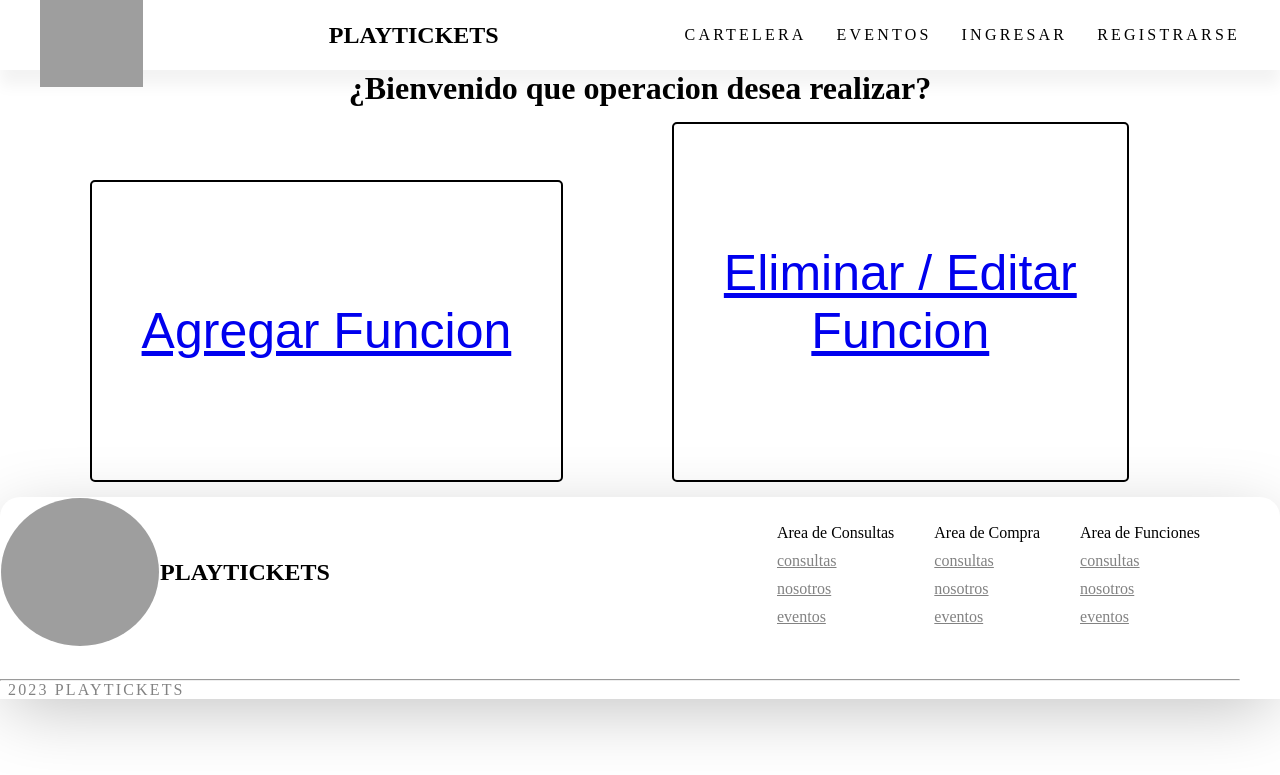
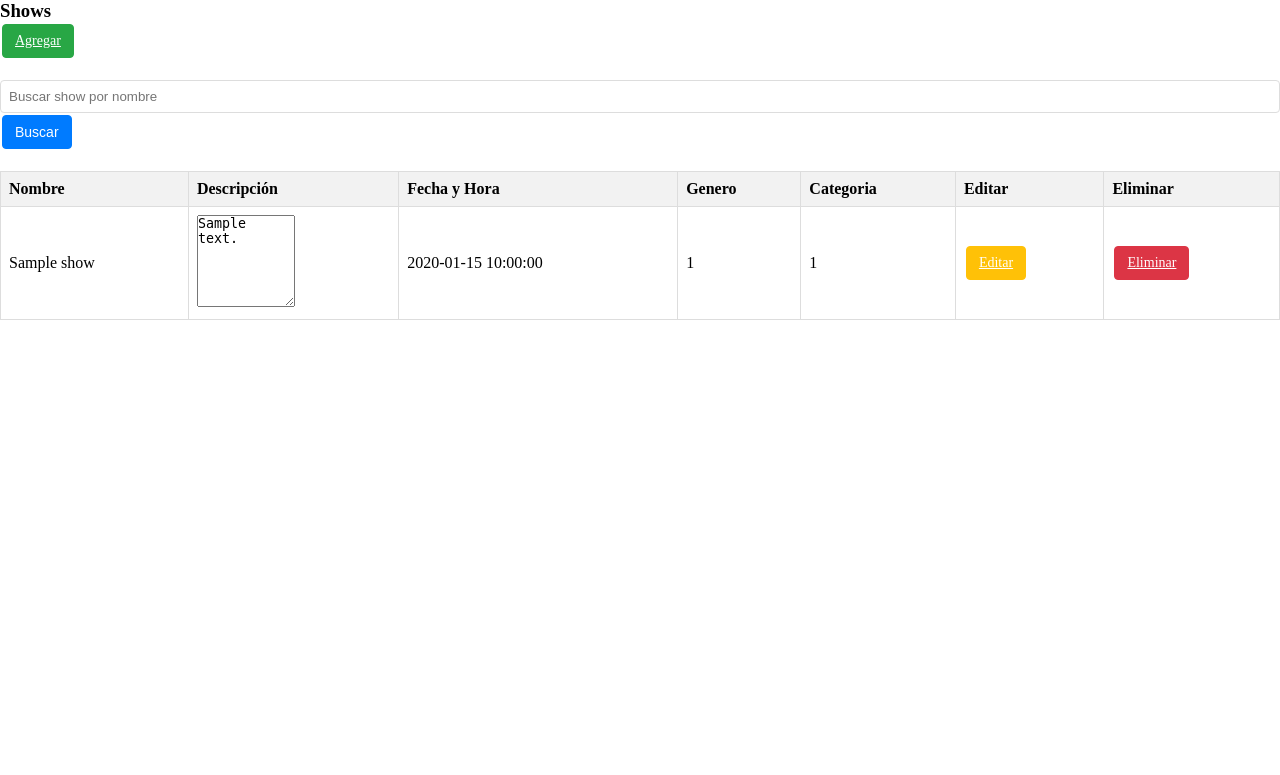
Before and after one commit to gipenayo/PlayTickets, a PHP site: page /view/supplier.php in a window 1280 px wide. Shown: the top 775 px of the page. Run offline with PHP 8.4, Linux system fonts and the light colour scheme; tables that the repository leaves empty or names only in its code hold one stand-in row (values such as "Sample post"); data that the repository does not hold is empty; grey boxes are pictures that could not be loaded.

Commit message:
show form with functionality

```diff
--- a/assets/css/main.css
+++ b/assets/css/main.css
@@ -151,6 +151,7 @@
 {
     max-width: 1240px;
     margin-bottom: -5%;
+
 }
 
 .cont_footer
--- a/assets/css/proveedor.css
+++ /dev/null
@@ -1,18 +0,0 @@
-h1{
-    text-align: center;
-}
-
-  button {
-
-
-    padding: 120px 50px;
-  font-size: 50px;
-    background-color: #ffffff;
-    color: #000000;
-    border-style: solid;
-    border-color: #000000;
-    border-radius: 5px;
-    cursor: pointer;
-    margin: 15px;
-    margin-left: 7%;
-  }
--- /dev/null
+++ b/assets/css/supplier.css
@@ -0,0 +1,100 @@
+
+/* Estilos para la tabla */
+.table {
+  width: 100%;
+  border-collapse: collapse;
+  margin-top: 20px;
+}
+
+.table th, .table td {
+  border: 1px solid #ddd;
+  padding: 8px;
+  text-align: left;
+}
+
+.table th {
+  background-color: #f2f2f2;
+}
+
+/* Estilos para los botones */
+.btn {
+  display: inline-block;
+  padding: 6px 12px;
+  margin: 2px;
+  font-size: 14px;
+  font-weight: 400;
+  line-height: 1.42857143;
+  text-align: center;
+  white-space: nowrap;
+  vertical-align: middle;
+  cursor: pointer;
+  border: 1px solid transparent;
+  border-radius: 4px;
+}
+
+.btn-primary {
+  background-color: #007bff;
+  color: #fff;
+  border-color: #007bff;
+}
+
+.btn-primary:hover {
+  background-color: #0056b3;
+  border-color: #0056b3;
+}
+
+.btn-success {
+  background-color: #28a745;
+  color: #fff;
+  border-color: #28a745;
+}
+
+.btn-success:hover {
+  background-color: #1b832f;
+  border-color: #1b832f;
+}
+
+.btn-info {
+  background-color: #17a2b8;
+  color: #fff;
+  border-color: #17a2b8;
+}
+
+.btn-info:hover {
+  background-color: #117a8b;
+  border-color: #117a8b;
+}
+
+.btn-warning {
+  background-color: #ffc107;
+  color: #fff;
+  border-color: #ffc107;
+}
+
+.btn-warning:hover {
+  background-color: #d39e00;
+  border-color: #d39e00;
+}
+
+.btn-danger {
+  background-color: #dc3545;
+  color: #fff;
+  border-color: #dc3545;
+}
+
+.btn-danger:hover {
+  background-color: #a71d2a;
+  border-color: #a71d2a;
+}
+
+/* Estilos para el formulario de búsqueda */
+.form-row {
+  margin-top: 20px;
+}
+
+.form-control {
+  width: 100%;
+  padding: 8px;
+  border: 1px solid #ddd;
+  border-radius: 4px;
+}
--- a/models/functions.php
+++ b/models/functions.php
@@ -1,10 +1,11 @@
 <?php
-// GUARDAMOS TODAS LAS FUNCIONES QUE VAMOS A USAR
+
 function database()
 {
     $user_password = getenv("MYSQL_ROOT_PASSWORD");
     $user_name = getenv("MYSQL_PASSWORD");
-    $databasename = "PlayTickets";
+    $databasename=getenv("MYSQL_DATABASE");
+    //$databasename = "PlayTickets";
     $database = new PDO('mysql:host=db;dbname=' . $databasename, $user_name, $user_password);
     $database->query("set names utf8;");
     $database->setAttribute(PDO::ATTR_EMULATE_PREPARES, FALSE);
@@ -15,15 +16,69 @@
 function register ($first_name, $last_name, $dni ,$email,$phone,$date_birth,$street,$height,$_password)
 {
     $bd=database();
-    $sente=$bd->prepare("INSERT INTO users(user_name,last_name,dni,email,phone,date_birth,street,height,_password) VALUES (?, ?, ?, ?, ?, ?, ?, ?, ?)");
-    return $sente->execute([$first_name, $last_name,$dni, $email, $phone,$date_birth,$street,$height,$_password]);
+    $sentence=$bd->prepare("INSERT INTO users(user_name,last_name,dni,email,phone,date_birth,street,height,_password) VALUES (?, ?, ?, ?, ?, ?, ?, ?, ?)");
+    return $sentence->execute([$first_name, $last_name,$dni, $email, $phone,$date_birth,$street,$height,$_password]);
 
 }
 
-function add ($genero)
+function getGender()
 {
+    $bd = database();
+    $sentence = $bd->query("SELECT id_gender , gender FROM genders");
+    return $sentence->fetchAll();
+}
+
+function getCategory()
+{
+    $bd = database();
+    $sentence = $bd->query("SELECT id_category , category FROM shows_categorys");
+    return $sentence->fetchAll();
+}
+
+function addShow($show_name, $show_description, $show_date_time, $id_gender, $id_category)
+{
+    $show_name = ucfirst(strtoupper($show_name));//mayuscula en la primera letra de cada palabra
+    $show_description=ucfirst(strtolower($show_description));//primera letra en mayuscula y lo demas en minuscula
     $bd=database();
-    $sente=$bd->prepare("INSERT INTO genders(gender) VALUES (?)");
-    return $sente->execute([$genero]);
+    $sente=$bd->prepare("INSERT INTO shows(show_name, show_description, show_date_time, id_gender, id_category) VALUES (?,?,?,?,?)");
+    return $sente->execute([$show_name, $show_description, $show_date_time, $id_gender , $id_category]);
 }
+
+function getShow()
+{
+    $bd = database();
+    $sentence = $bd->query("SELECT  show_name , show_description , show_date_time , id_gender , id_category FROM shows");
+    return $sentence->fetchAll();
+}
+
+function searchShow($show_name)
+{
+    $bd = database();
+    $sentence = $bd->prepare("SELECT id_show, show_name , show_description , show_date_time , id_gender , id_category FROM shows WHERE show_name LIKE ?");
+    $sentence->execute(["%$show_name%"]);
+    return $sentence->fetchAll();
+}
+
+function getShowForId($id_show)
+{
+    $bd = database();
+    $sentence = $bd->prepare("SELECT id_show, show_name , show_description , show_date_time , id_gender , id_category FROM shows WHERE id_show = 3");
+    $sentence->execute([$id_show]);
+    return $sentence->fetchObject();
+}
+
+function updateShow($show_name , $show_description , $show_date_time , $id_gender , $id_category , $id_show)
+{
+    $bd = database();
+    $sentence = $bd->prepare("UPDATE shows SET show_name = ?, show_description = ?, show_date_time = ? , id_gender= ? , id_category = ? WHERE id_show = ?");
+    return $sentence->execute([$show_name,$show_description,$show_date_time,$id_gender,$id_category,$id_show]);
+}
+
+function deleteSHow($id_show)
+{
+    $bd = database();
+    $sentence = $bd->prepare("DELETE FROM shows WHERE id_show = ?");
+    return $sentence->execute([$id_show]);
+}
+
 ?>
--- a/view/supplier.php
+++ b/view/supplier.php
@@ -1,73 +1,72 @@
+<?php
+include_once"../models/functions.php";
+
+if (!isset($_GET["search"]) || empty($_GET["search"]))
+{
+    $shows = getShow();
+} else {
+    $shows = searchShow($_GET["search"]);
+}
+//$shows=getShow();
+$get_gender=getGender();
+$get_category=getCategory();
+
+?>
 <!DOCTYPE html>
 <html lang="es">
 <head>
     <meta charset="UTF-8">
     <meta name="viewport" content="width=device-width, initial-scale=1.0">
     <link rel="stylesheet" href="../assets/css/main.css">
-    <link rel="stylesheet" href="../assets/css/proveedor.css">
-    <link rel="icon" type="img/logo" href="Controllers/img/logo.jpeg"><!--Icono en la pestaña-->
-    <link rel="icon" type="img/logo" href="Controllers/img/logo-removebg-preview.png">
-    <title>Document</title>
+    <link rel="stylesheet" href="../assets/css/supplier.css">
+    <link rel="icon" type="img/logo" href="../assets/img/logo.png.png"><!--Icono en la pestaña-->
+    <title>PlayTickets</title>
 </head>
 <body>
-    <nav><img src="Controllers/img/logo.jpeg" alt="" width="103" height="104">
-        <h2 href="#" class="logo">PLAYTICKETS</h2>
-
-        <div class="parts"><!-- div de las opciones a mostrar en la barra de navegacion-->
-            <ul class="opcions">
-                <li><a href="#">Cartelera</a></li>
-                <li><a href="#">Eventos</a></li>
-                <li><a href="#">Ingresar</a></li>
-                <li><a href="#">Registrarse</a></li>
-            </ul>
-        </div>
-    </nav>
-    <h1>¿Bienvenido que operacion desea realizar?</h1>
-    <button id="boton1"><a href="agregar_funcion.html">Agregar Funcion</a></button>
-    <button id="boton2"><a href="Eliminar.html"> Eliminar / Editar <br>Funcion</a></button>
-    <!--cierra acordeon-->
-      <footer>
-        <div class="containerFooter">
-            <div class="cont_footer">
-                <div class="descrip">
-                    <div class="logo_area">
-                        <img src="/img/logo.png" alt="" width="160" height="150">
-                        <span class="logo_name">PLAYTICKETS</span>
+    <div class="row">
+        <div class="col-12">
+            <h3>Shows</h3>
+            <a href="../view/add_function.php" class="btn btn-success mb-2">Agregar</a>
+            <form action="supplier.php" class="search-form">
+                <div class="form-row align-items-center">
+                    <div class="col-6 my-1">
+                        <input value="<?php echo isset($_GET["search"]) && !empty($_GET["search"]) ?  $_GET["search"] : "" ?>" name="search" class="form-control" type="text" placeholder="Buscar show por nombre">
+                    </div>
+                    <div class="col-auto my-1">
+                        <button type="submit" class="btn btn-primary">Buscar</button>
                     </div>
                 </div>
-
-                <div class="service_area">
-                    <ul class="area_service">
-                        <li class="service_name"> Area de Consultas</li>
-                        <li> <a href="">consultas</a></li>
-                        <li><a href="">nosotros</a></li>
-                        <li><a href="">eventos</a></li>
-                    </ul>
-
-                    <ul class="area_service">
-                        <li class="service_name"> Area de Compra</li>
-                        <li> <a href="">consultas</a></li>
-                        <li><a href="">nosotros</a></li>
-                        <li><a href="">eventos</a></li>
-                    </ul>
-
-                    <ul class="area_service">
-                        <li class="service_name"> Area de Funciones</li>
-                        <li><a href="">consultas</a></li>
-                        <li><a href="">nosotros</a></li>
-                        <li><a href="">eventos</a></li>
-                    </ul>
-                </div>
-            </div>
-            <hr>
-            <div class="footer__bottom">
-                <div class="lastSentence">
-                    <span>2023 PLAYTICKETS</span>
-                </div>
-            </div>
+            </form>
+            <table class="table">
+                <thead>
+                    <tr>
+                        <th>Nombre</th>
+                        <th>Descripción</th>
+                        <th>Fecha y Hora</th>
+                        <th>Genero</th>
+                        <th>Categoria</th>
+                        <th>Editar</th>
+                        <th>Eliminar</th>
+                    </tr>
+                </thead>
+                <tbody>
+                    <?php foreach ($shows as $show) { ?>
+                        <tr>
+                            <td><?php echo $show->show_name ?></td>
+                            <td>
+                                <textarea name="show_description" id="show_description" cols="10" rows="6"><?php echo $show->show_description ?>
+                                </textarea>
+                            </td>
+                            <td><?php echo $show->show_date_time?></td>
+                            <td><?php echo $show->id_gender ?></td>
+                            <td><?php echo $show->id_category ?></td>
+                            <td><a class="btn btn-warning" href="edit_form_show.php?id_show=<?php echo $show->id_show ?>">Editar</a></td>
+                            <td><a class="btn btn-danger" href="../controller/delete_function.php?id_show=<?php echo $show->id_show ?>">Eliminar</a></td>
+                        </tr>
+                    <?php } ?>
+                </tbody>
+            </table>
         </div>
-    </footer>
+    </div>
 </body>
-<script src="https://cdn.jsdelivr.net/npm/bootstrap@5.3.1/dist/js/bootstrap.bundle.min.js" integrity="sha384-HwwvtgBNo3bZJJLYd8oVXjrBZt8cqVSpeBNS5n7C8IVInixGAoxmnlMuBnhbgrkm" crossorigin="anonymous"></script>
-
 </html>
```
Also changed, not shown: assets/css/edit_form_show.css (added, +44 -0 lines), controller/delete_function.php (added, +10 -0 lines), controller/save_function.php (added, +12 -0 lines), controller/update_function.php (added, +11 -0 lines), index.php (renamed from Index.html, +7 -0 lines), view/add_function.php (+47 -91 lines), view/edit_form_show.php (added, +69 -0 lines), view/save_function.php (deleted, +0 -12 lines), view/select_seat.php (renamed from view/selectSeat.html, +7 -0 lines), assets/css/add_fuction.css (renamed from assets/css/agregar_funcion.css), controller/save_register.php (renamed from view/save_register.php).
